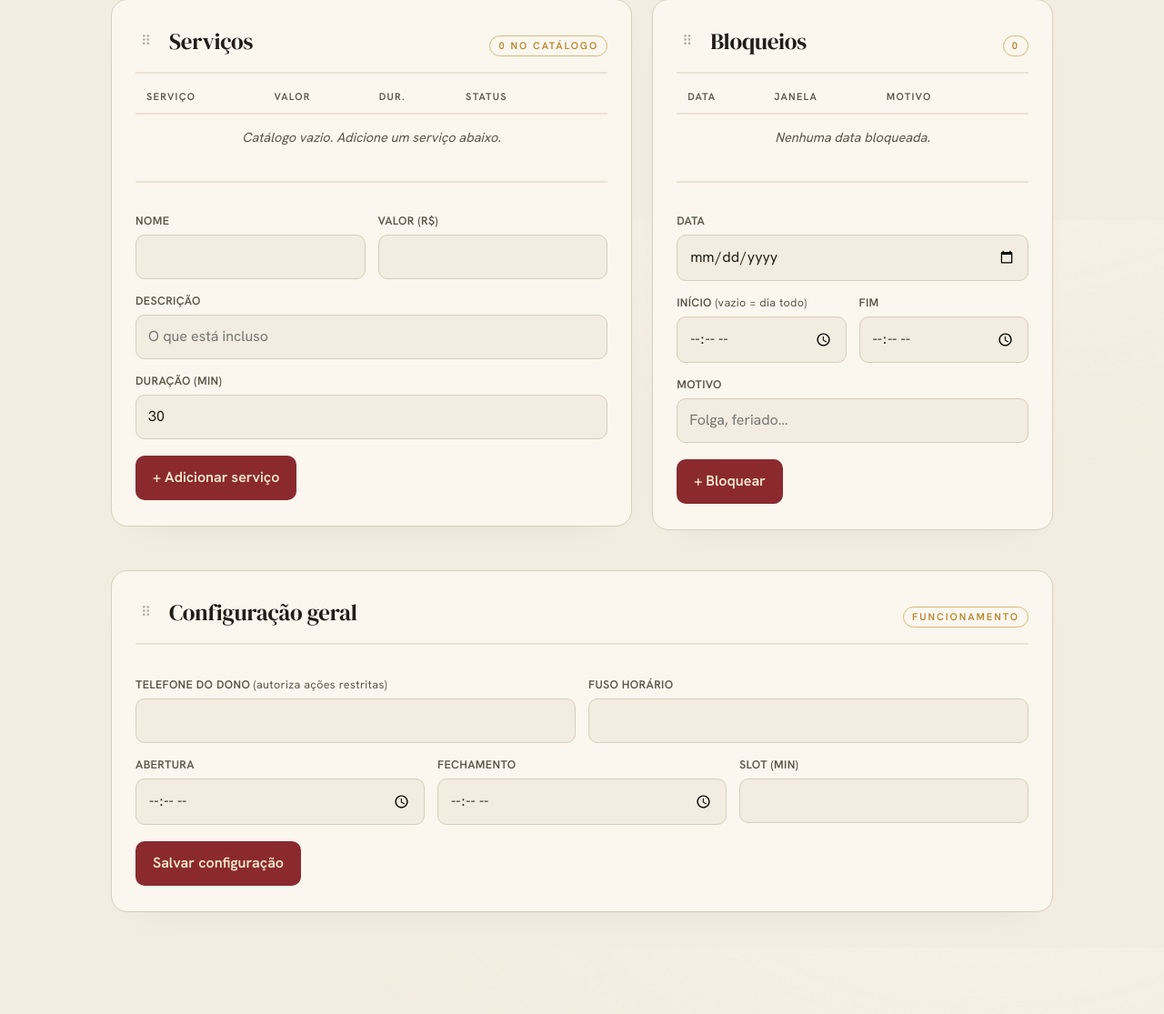
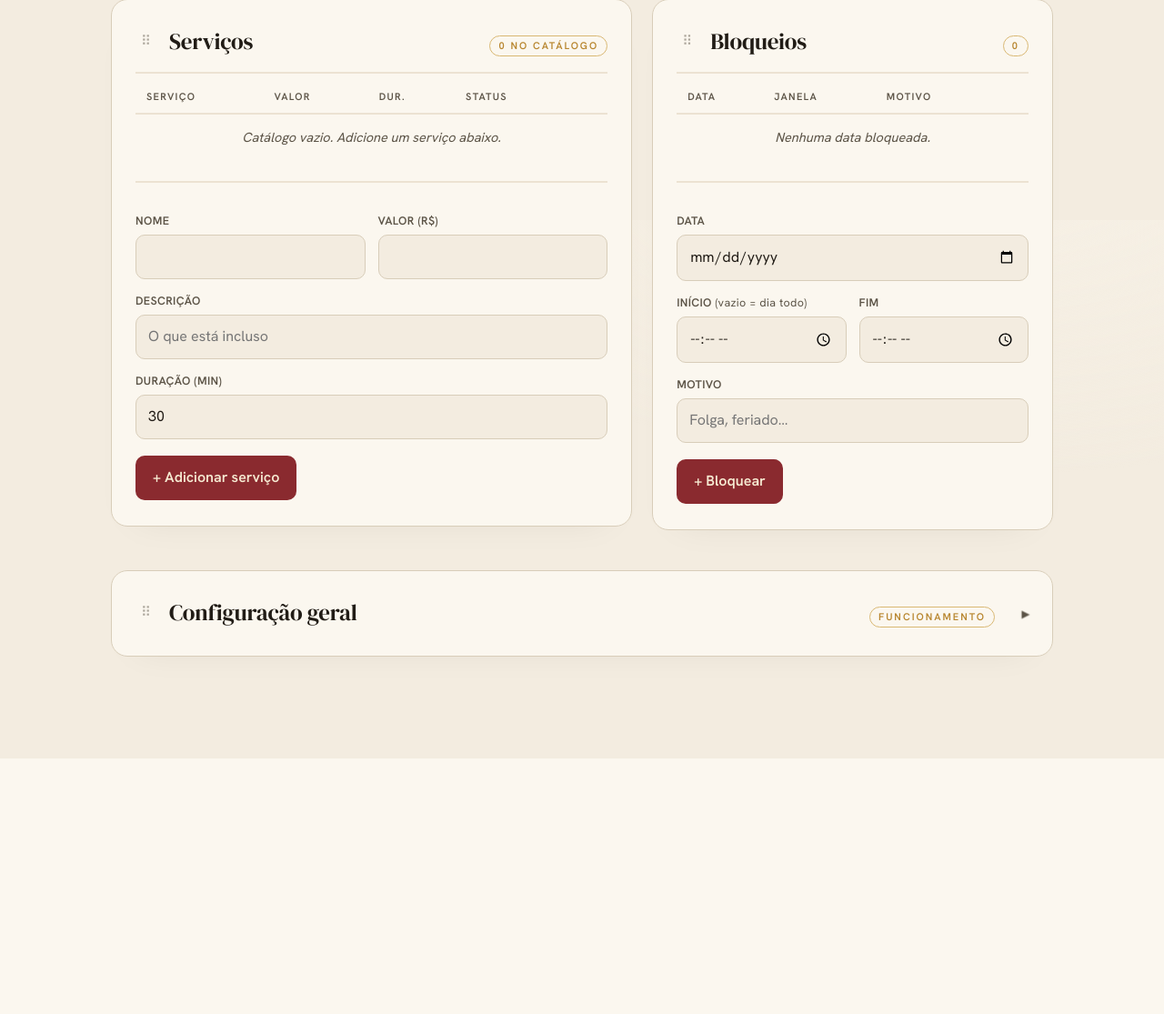
Before and after one commit to iurijw/MyAutoAtend, a Python web app: template myAutoAtendMCP/app/templates/admin.html in a window 1280 px wide. Shown: the part 1358-2473 px from the top of the page at 91% size. After the commit the page ends 2192 px from the top, so only its background shows below. Run offline with Jinja, Linux system fonts and the light colour scheme; the template is opened without the code that fills it, so the values that code supplies are empty.

Commit message:
feat: card de configuracao geral retratil no painel admin

```diff
--- a/myAutoAtendMCP/app/templates/admin.html
+++ b/myAutoAtendMCP/app/templates/admin.html
@@ -171,6 +171,12 @@
     .prompt-aviso{background:rgba(184,134,47,.12); border-left:3px solid var(--gold); border-radius:6px;
       padding:10px 14px; font-size:13.5px; color:var(--ink-soft); margin:14px 0 0;}
     .prompt-avancado .ia-acts{margin-bottom:16px;}
+
+    /* ---------- Configuração geral ---------- */
+    #config-card .card-head{cursor:pointer; user-select:none;}
+    #config-card.collapsed .card-head{margin-bottom:0; padding-bottom:0; border-bottom:none;}
+    #config-card.collapsed #config-body{display:none;}
+    #config-card.collapsed .wa-chevron{transform:rotate(-90deg);}
 
     /* ---------- reordenação dos cards (drag & drop) ---------- */
     .drag-grip{cursor:grab; color:var(--ink-soft); font-size:15px; user-select:none;
@@ -471,9 +477,9 @@
     </div>
 
     <!-- ============ CONFIGURAÇÃO ============ -->
-    <div class="card drag-sec" data-sec="config">
-      <div class="card-head"><span class="drag-grip" title="Arrastar para reordenar">⠿</span><h2>Configuração geral</h2><span class="tag">Funcionamento</span></div>
-      <form method="post" action="/admin/config">
+    <div class="card collapsed drag-sec" id="config-card" data-sec="config">
+      <div class="card-head" id="config-head"><span class="drag-grip" title="Arrastar para reordenar">⠿</span><h2>Configuração geral</h2><span class="tag">Funcionamento</span><span class="wa-chevron" title="Expandir/recolher">▾</span></div>
+      <form method="post" action="/admin/config" id="config-body">
         <div class="row">
           <div><label>Telefone do dono <span style="text-transform:none;font-weight:400">(autoriza ações restritas)</span></label><input name="telefone_dono" value="{{ config.telefone_dono }}"></div>
           <div><label>Fuso horário</label><input name="fuso" value="{{ config.fuso }}"></div>
@@ -859,6 +865,12 @@
     });
   })();
 
+  /* ---------- Configuração geral (retrátil) ---------- */
+  (() => {
+    const card = document.getElementById('config-card');
+    document.getElementById('config-head').addEventListener('click', () => card.classList.toggle('collapsed'));
+  })();
+
   /* ============ reordenação dos cards (drag & drop, ordem no localStorage) ============ */
   (() => {
     const wrap = document.querySelector('.wrap');
```
